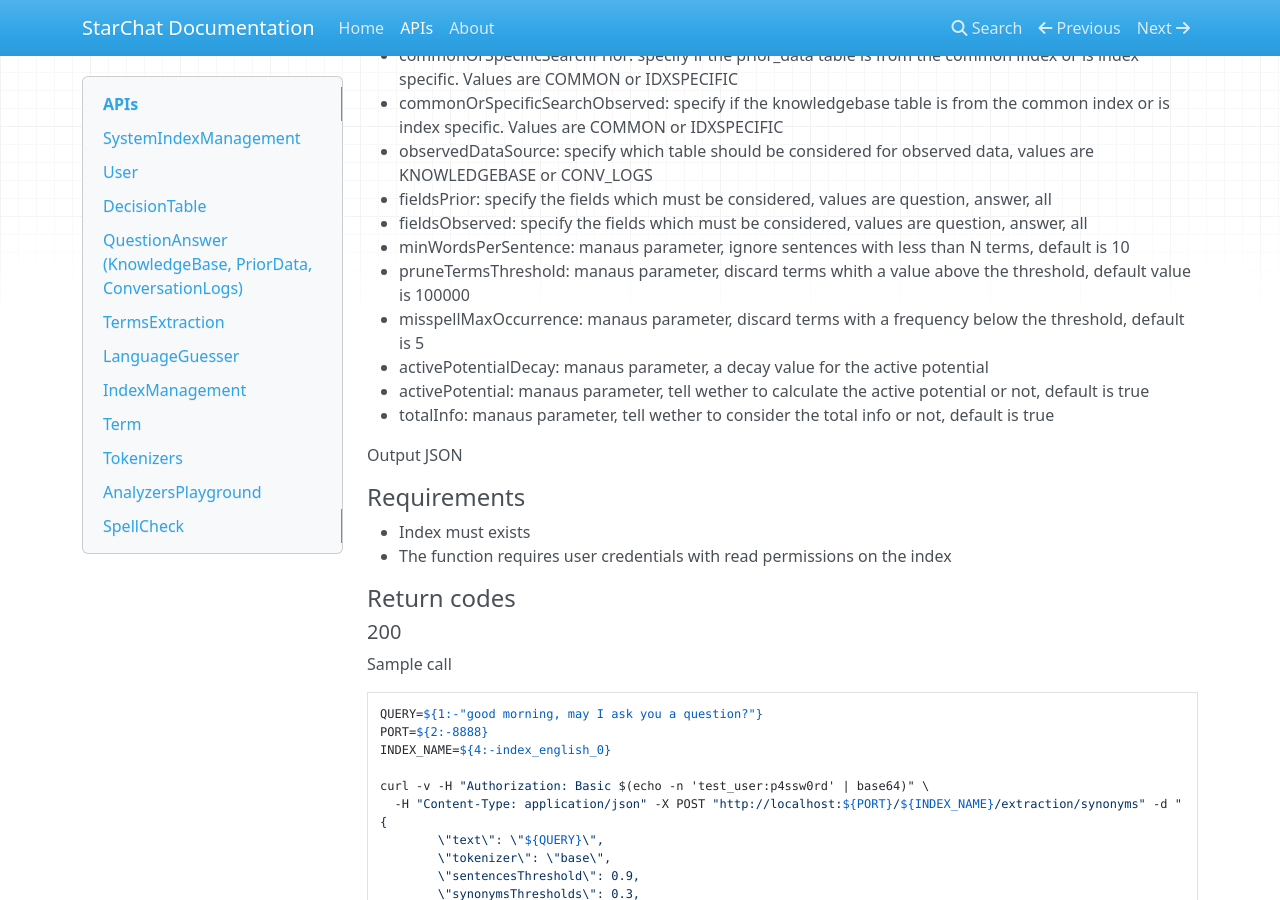
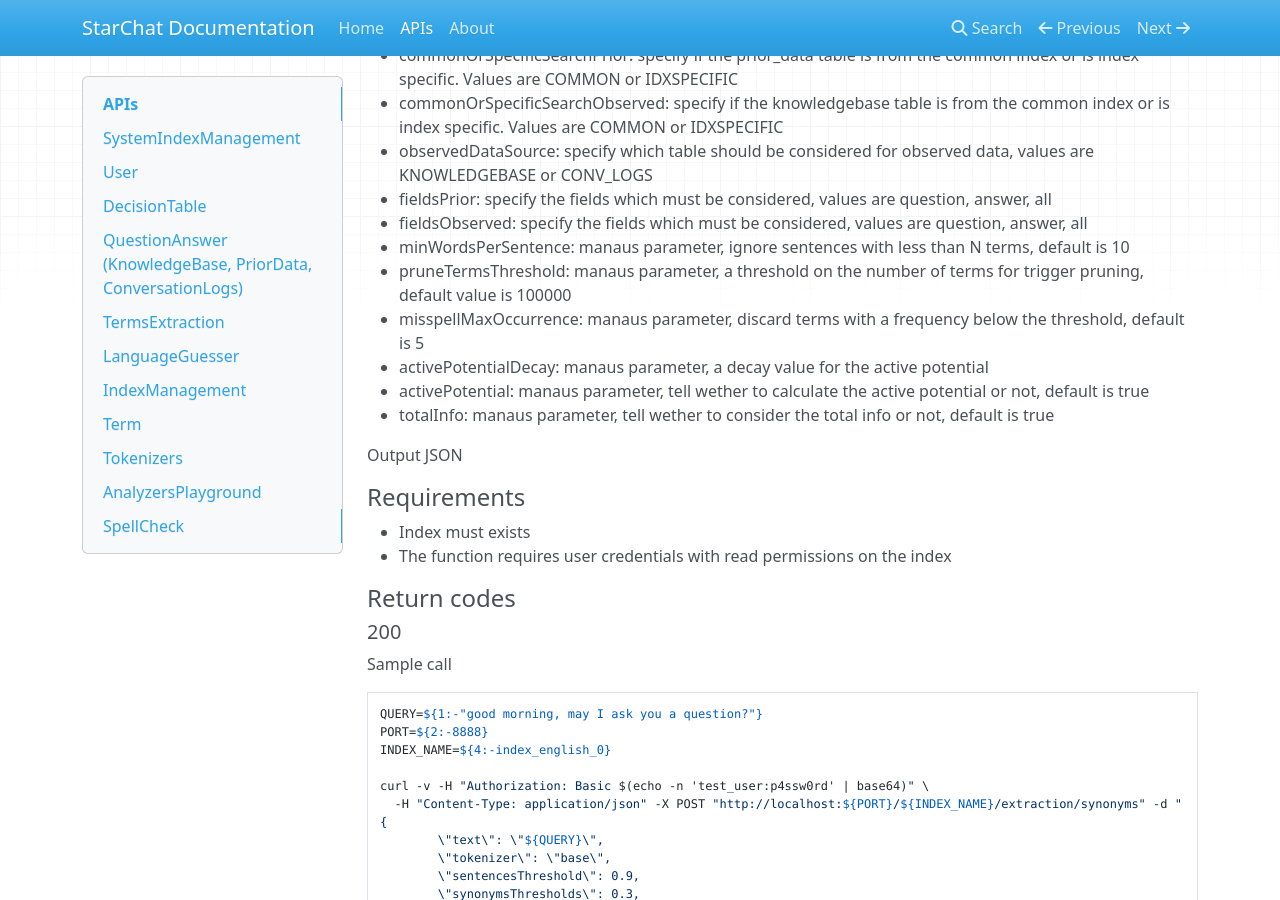
Before and after one commit to acollamati/starchat-doc, an MkDocs documentation site: the page built from docs/apis.md, in a window 1280 px wide and 900 px high, scrolled down 33604 px. Built offline with MkDocs 1.6.1, drawn with Linux system fonts in a browser that asks for light colours; nearby versions of some CDN libraries; old or Windows-style settings are respelled for this version of MkDocs.

Commit message:
fixed explanation of terms pruning

```diff
--- a/docs/apis.md
+++ b/docs/apis.md
@@ -1829,7 +1829,7 @@ The fields of the data structure have the following meaning:
 * fieldsPrior: specify the fields which must be considered, values are question, answer, all
 * fieldsObserved: specify the fields which must be considered, values are question, answer, all
 * minWordsPerSentence: manaus parameter, ignore sentences with less than N terms, default is 10
-* pruneTermsThreshold: manaus parameter, discard terms whith a value above the threshold, default value is 100000
+* pruneTermsThreshold: manaus parameter, a threshold on the number of terms for trigger pruning, default value is 100000
 * misspellMaxOccurrence: manaus parameter, discard terms with a frequency below the threshold, default is 5
 * activePotentialDecay: manaus parameter, a decay value for the active potential
 * activePotential: manaus parameter, tell wether to calculate the active potential or not, default is true
```
